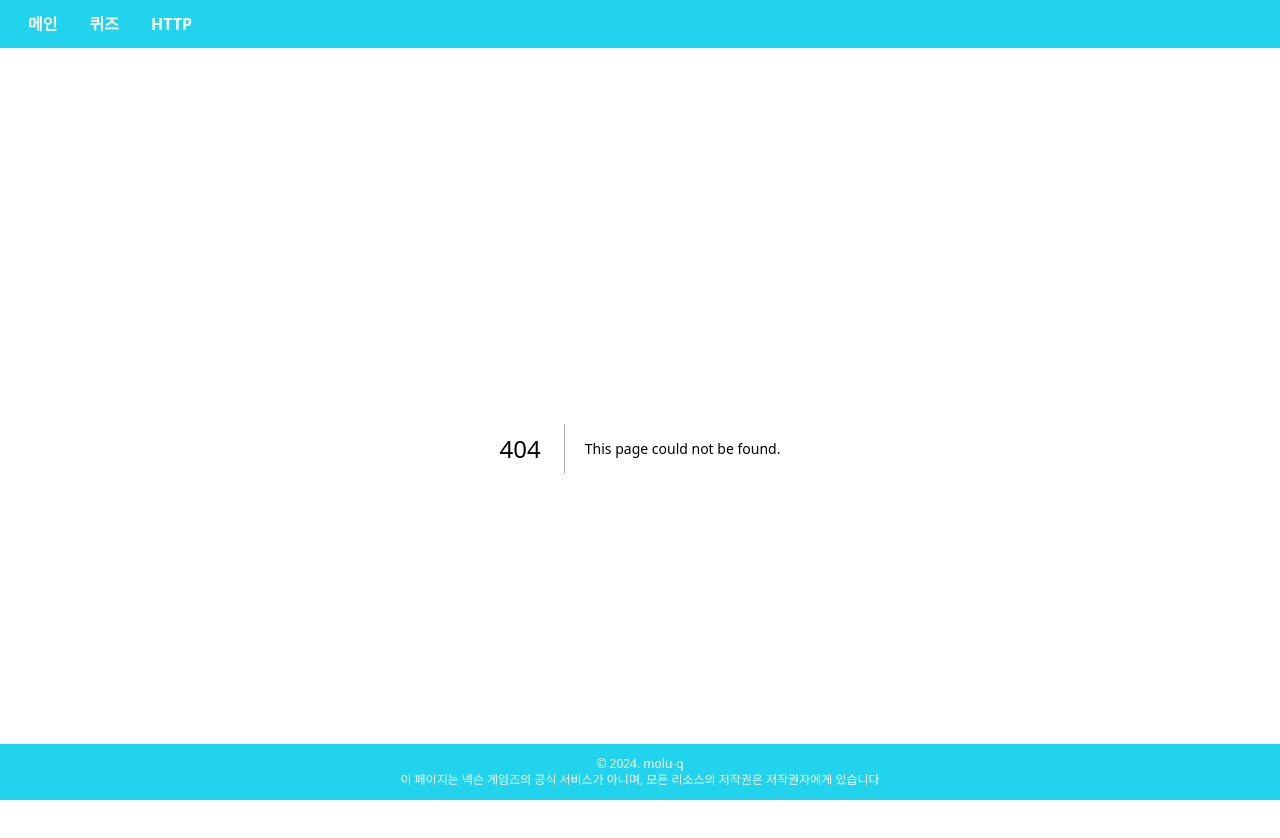
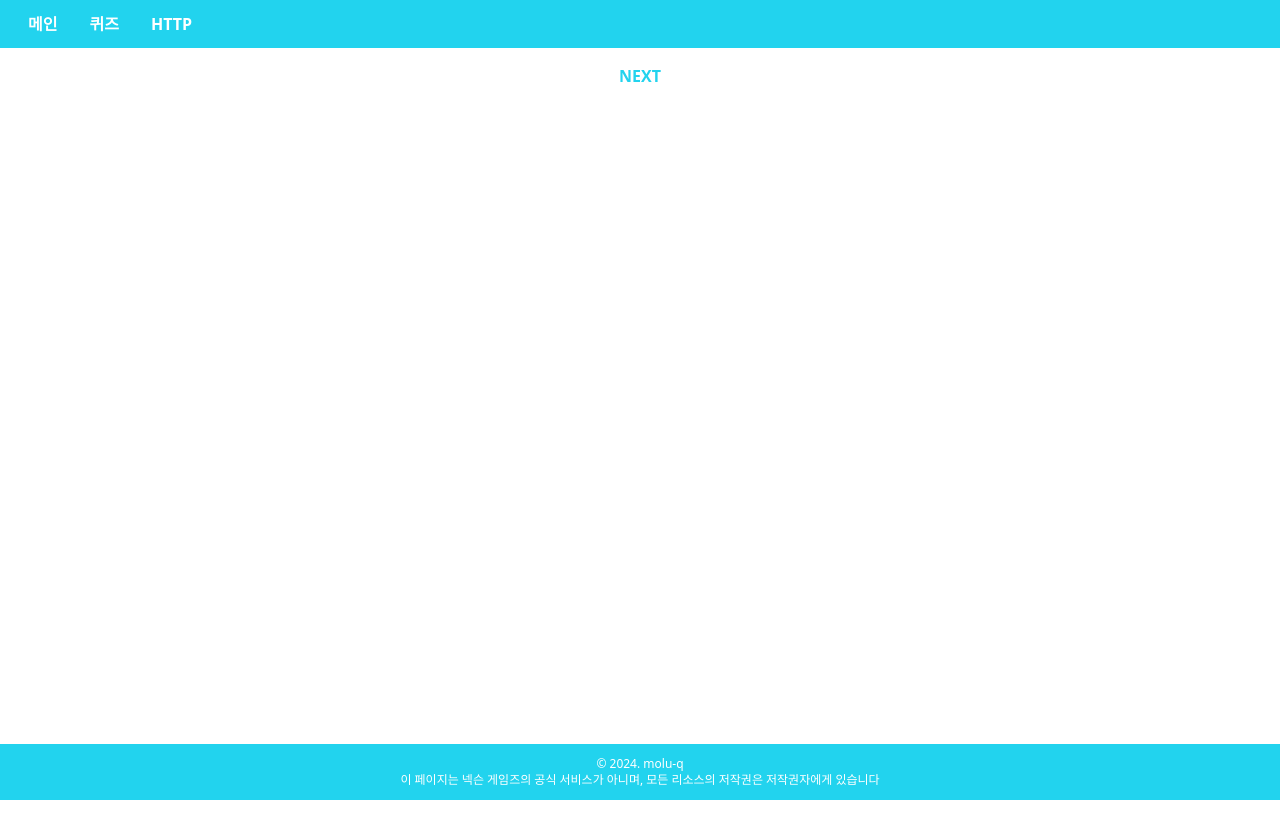
Before and after one commit to sinclairr08/molu-q, a Next.js app in the folder frontend/: page /quiz/1/1/result in a window 1280 px wide. Before the commit this address had no page. Shown: the top 838 px of the page. After the commit the page ends 800 px from the top, so only its background shows below. Built offline with nearby package versions, Linux system fonts and the light colour scheme; no server answers.

Commit message:
feat: add quiz answer page for each problem

```diff
--- /dev/null
+++ b/frontend/src/app/quiz/[quizSetId]/[problemId]/result/page.tsx
@@ -0,0 +1,50 @@
+"use client";
+
+import { useQuiz } from "@/contexts/QuizContext";
+import axios from "axios";
+import Link from "next/link";
+import { usePathname } from "next/navigation";
+import { useEffect, useState } from "react";
+import useSWR from "swr";
+
+interface IQuizAnswer {
+  answer: string;
+}
+
+const fetcher = (url: string) =>
+  axios.get<IQuizAnswer>(url).then((res) => res.data);
+
+const QuizProblemPage: React.FC = () => {
+  const [message, setMessage] = useState<string>("");
+  const { getAnswer } = useQuiz();
+
+  const pathname = usePathname();
+  const segments = pathname.split("/");
+
+  const problemId = parseInt(segments[segments.length - 2]);
+  const quizSetId = parseInt(segments[segments.length - 3]);
+
+  const { data } = useSWR<IQuizAnswer>(
+    `/api/v0/quiz/sets/${quizSetId}/answer/${problemId}`,
+    fetcher,
+  );
+
+  useEffect(() => {
+    if (data && data.answer) {
+      if (data.answer == getAnswer(problemId).answer) {
+        setMessage(`정답! ${data.answer}`);
+      } else {
+        setMessage(`오답! ${data.answer}`);
+      }
+    }
+  }, [data, problemId]);
+
+  return (
+    <div className="mt-16 flex flex-col justify-center items-center text-cyan-400 font-bold">
+      <span>{message}</span>
+      <Link href={`/quiz/${quizSetId}/${problemId + 1}`}>NEXT</Link>
+    </div>
+  );
+};
+
+export default QuizProblemPage;
--- a/frontend/src/components/quiz/Quiz.tsx
+++ b/frontend/src/components/quiz/Quiz.tsx
@@ -41,7 +41,7 @@ export default function Quiz(quiz: IQuiz) {
       return;
     }
     submitAnswer({ problemId, answer: data.answer });
-    router.push(`/quiz/${quizSetId}/${problemId + 1}`);
+    router.push(`/quiz/${quizSetId}/${problemId}/result`);
   };
 
   return (
--- a/frontend/src/contexts/QuizContext.tsx
+++ b/frontend/src/contexts/QuizContext.tsx
@@ -6,6 +6,7 @@ interface QuizContextType {
   answers: { problemId: number; answer: string }[];
   submitAnswer: (data: { problemId: number; answer: string }) => void;
   resetAnswers: () => void;
+  getAnswer: (problemId: number) => { problemId: number; answer: string };
 }
 
 const QuizContext = createContext<QuizContextType | undefined>(undefined);
@@ -23,8 +24,19 @@ export const QuizProvider = ({ children }: any) => {
     setAnswers([]);
   };
 
+  const getAnswer = (problemId: number) => {
+    return (
+      answers.find((answer) => answer.problemId === problemId) || {
+        problemId: 0,
+        answer: "",
+      }
+    );
+  };
+
   return (
-    <QuizContext.Provider value={{ answers, submitAnswer, resetAnswers }}>
+    <QuizContext.Provider
+      value={{ answers, submitAnswer, resetAnswers, getAnswer }}
+    >
       {children}
     </QuizContext.Provider>
   );
```
